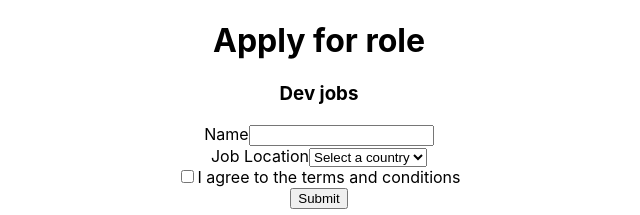
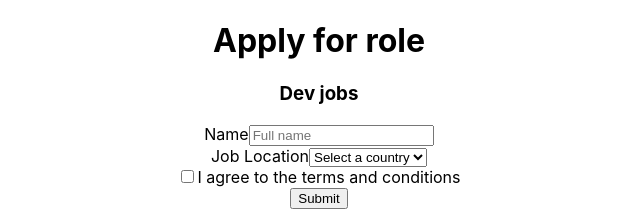
Before and after one commit to itsparasbisht/react-test, a React (Create React App) app: page / in a window 1280 px wide. Shown: the top 215 px of the page, without its empty margins (321-961 px from the left). Built offline with nearby package versions, Linux system fonts and the light colour scheme.

Commit message:
getByPlaceholderText

```diff
--- a/src/components/application/application.jsx
+++ b/src/components/application/application.jsx
@@ -8,7 +8,7 @@
       <form>
         <div>
           <label htmlFor="name">Name</label>
-          <input type="text" id="name" />
+          <input type="text" id="name" placeholder="Full name" />
         </div>
         <div>
           <label htmlFor="job-location">Job Location</label>
```
Also changed, not shown: 1 other file (tests, documents, lock files or other folders).
